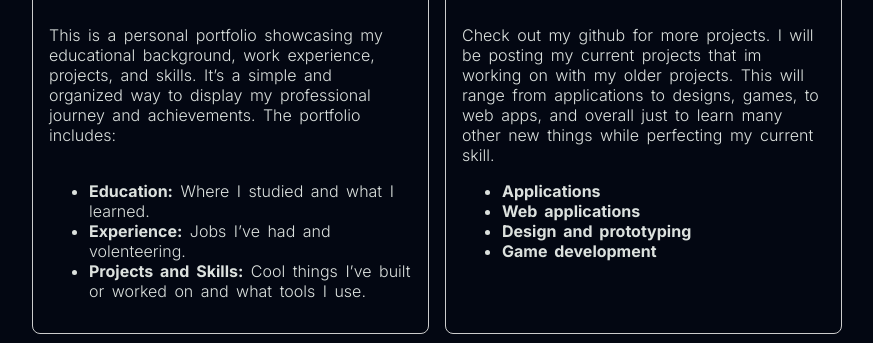
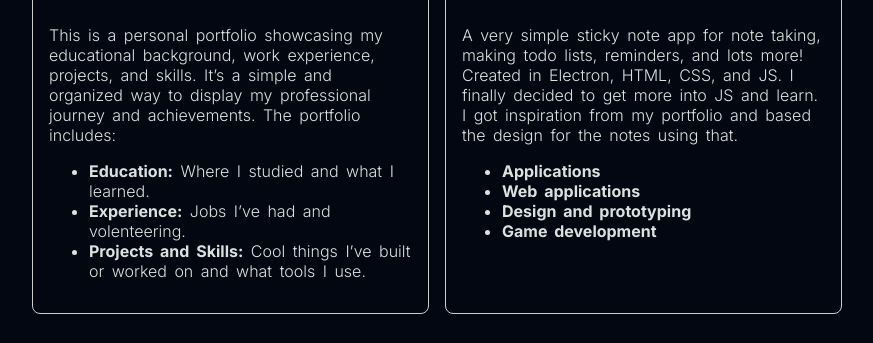
Before and after one commit to AliK070/Alis-Portfolio, a plain HTML site: page pages/projects.html in a window 1280 px wide. Shown: the part 906-1249 px from the top of the page, without its empty margins (203-1076 px from the left). Drawn offline with Linux system fonts and the light colour scheme; files whose address does not match are found by name; a web font is replaced by a local one.

Commit message:
Added FlatNotes

```diff
--- a/pages/projects.html
+++ b/pages/projects.html
@@ -134,7 +134,6 @@
             <p>
               <b>Projects and Skills:</b> Cool things I’ve built or worked on
               and what tools I use.
-
             </p>
           </li>
         </ul>
@@ -142,13 +141,13 @@
 
       <div class="box">
         <h2>
-          <a class="link" href="https://github.com/AliK070">Flat Notes</a>
+          <a class="link" href="https://github.com/AliK070/Flat-Notes">Flat Notes</a>
         </h2>
         <p>
-          Check out my github for more projects. I will be posting my current
-          projects that im working on with my older projects. This will range
-          from applications to designs, games, to web apps, and overall just to
-          learn many other new things while perfecting my current skill.
+          A very simple sticky note app for note taking, making todo lists,
+          reminders, and lots more! Created in Electron, HTML, CSS, and JS. I
+          finally decided to get more into JS and learn. I got inspiration from
+          my portfolio and based the design for the notes using that.
         </p>
         <ul>
           <li>
```
